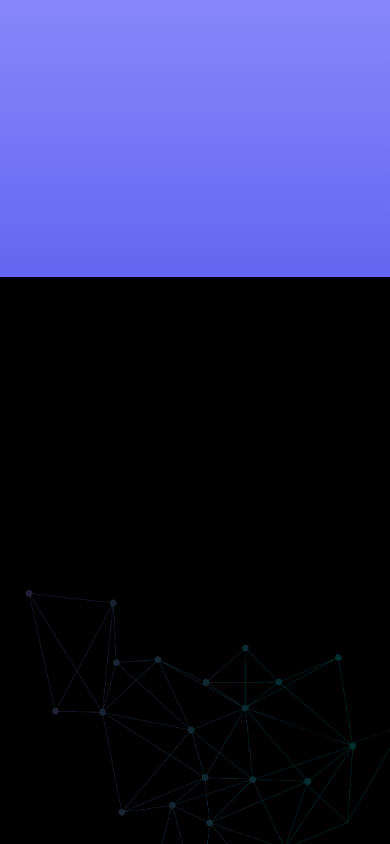
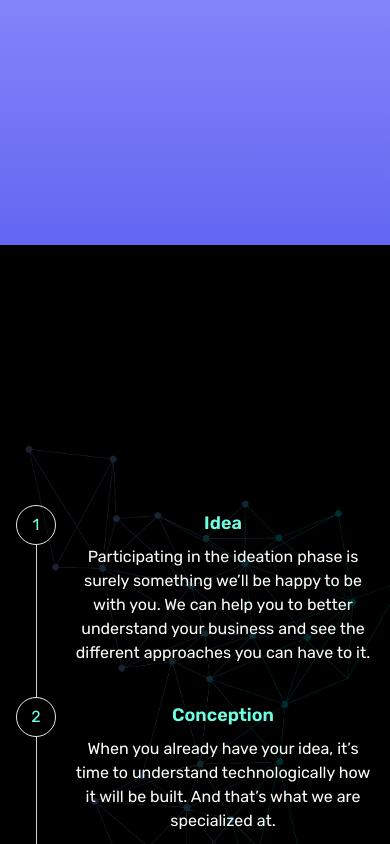
Before and after one commit to hack-a-chain/heckachain_website, a Next.js app: page / in a window 390 px wide. Shown: the part 1156-2000 px from the top of the page. Built offline with nearby package versions, Linux system fonts and the light colour scheme.

Commit message:
journey mobile

```diff
--- a/pages/_app.jsx
+++ b/pages/_app.jsx
@@ -76,7 +76,7 @@ function MyApp({ Component, pageProps }) {
       <ArrowCircleUpIcon
         className={
           show
-            ? "w-10 cursor-pointer text-primary fixed bottom-5 right-5 bg-grayHack rounded-full z-50"
+            ? "w-8 sm:w-10 cursor-pointer text-primary fixed bottom-5 right-5 bg-grayHack rounded-full z-50"
             : "hidden"
         }
         onClick={() => scrollToTop()}
--- a/pages/index.jsx
+++ b/pages/index.jsx
@@ -14,7 +14,7 @@ export default function Home() {
     <>
       <Hero />
       <TechChain />
-      <div className="relative challenges overflow-scroll sm:overflow-non">
+      <div className="relative challenges overflow-scroll sm:overflow-none">
         <Journey />
       </div>
       <Services />
--- a/src/components/Hero.jsx
+++ b/src/components/Hero.jsx
@@ -3,7 +3,7 @@ import NavLink from "./NavLink";
 
 export default function Hero() {
   return (
-    <div className="relative h-full max-h-170 pt-28 bg-black lg:pb-24 lg:overflow-hidden">
+    <div className="relative h-full max-h-170 pt-20 bg-black lg:pb-24 lg:overflow-hidden">
       <div className="mx-auto max-w-7xl lg:px-8">
         <div className="lg:grid lg:grid-cols-2 lg:gap-8">
           <div className="mx-auto max-w-md px-4 sm:max-w-2xl sm:px-6 sm:text-center lg:px-0 lg:text-left lg:flex lg:items-center">
--- a/src/components/Journey.jsx
+++ b/src/components/Journey.jsx
@@ -1,6 +1,29 @@
 import { useEffect, useState } from "react";
+import JourneyMobile from "./JourneyMobile";
 
 export default function Journey() {
+  const [showComponentDesktop, setShowComponentDesktop] = useState(true);
+  const [width, setWindowWidth] = useState(0);
+
+  const updateDimensions = () => {
+    const width = window.innerWidth;
+    setWindowWidth(width);
+  };
+
+  useEffect(() => {
+    updateDimensions();
+
+    window.addEventListener("resize", updateDimensions);
+
+    return () => window.removeEventListener("resize", updateDimensions);
+  }, [width]);
+
+  useEffect(() => {
+    width < 760
+      ? setShowComponentDesktop(false)
+      : setShowComponentDesktop(true);
+  }, [setShowComponentDesktop, width]);
+
   const [checked, setChecked] = useState(1);
   const [pause, setPause] = useState(false);
 
@@ -23,10 +46,10 @@ export default function Journey() {
   }, [checked, pause]);
 
   return (
-    <div className="progress overflow-hidden relative  h-full max-h-170">
+    <div className="progress overflow-hidden relative h-full">
       <div
         data-aos="fade-left"
-        className="relative text-center px-4 py-24 mx-auto max-w-7xl sm:px-6 lg:px-8"
+        className="relative text-center px-4 py-10 sm:py-24 mx-auto max-w-7xl sm:px-6 lg:px-8"
       >
         <h1 className="text-4xl font-extrabold tracking-tight text-gray-900 sm:text-5xl">
           <span className="block text-primary xl:inline">
@@ -44,6 +67,7 @@ export default function Journey() {
         className="absolute opacity-20 sm:-top-5 left-5 overflow-hidden"
       />
 
+      {showComponentDesktop ? (
         <div
           data-aos="fade-up"
           data-aos-anchor-placement="top-bottom"
@@ -211,10 +235,10 @@ export default function Journey() {
                 <div className="tab tab-0 ">
                   <h1>Idea</h1>
                   <p>
-                  Participating in the ideation phase is surely something we’ll
-                  be happy to be with you. We can help you to better understand
-                  your business and see the different approaches you can have to
-                  it.
+                    Participating in the ideation phase is surely something
+                    we’ll be happy to be with you. We can help you to better
+                    understand your business and see the different approaches
+                    you can have to it.
                   </p>
                 </div>
                 <div className="tab tab-1">
@@ -237,16 +261,17 @@ export default function Journey() {
                 <div className="tab tab-3">
                   <h1>Auditing</h1>
                   <p>
-                  If you have already developed your project and just need some
-                  good eyes to review it and make sure everything is correct, we
-                  are at your disposal to audit your smart contracts.
+                    If you have already developed your project and just need
+                    some good eyes to review it and make sure everything is
+                    correct, we are at your disposal to audit your smart
+                    contracts.
                   </p>
                 </div>
                 <div className="tab tab-4">
                   <h1>Improvement</h1>
                   <p>
-                  Thinking about building a new version for your project? That’s
-                  for sure something we can help you with.
+                    Thinking about building a new version for your project?
+                    That’s for sure something we can help you with.
                   </p>
                 </div>
               </div>
@@ -256,6 +281,9 @@ export default function Journey() {
             </div>
           </div>
         </div>
+      ) : (
+        <JourneyMobile />
+      )}
     </div>
   );
 }
--- /dev/null
+++ b/src/components/JourneyMobile.jsx
@@ -0,0 +1,99 @@
+export default function JourneyMobile() {
+  return (
+    <div className="px-4 py-16 mx-auto sm:max-w-xl md:max-w-full lg:max-w-screen-xl md:px-24 lg:px-8 lg:py-20">
+      <div className="grid gap-6 row-gap-10 lg:grid-cols-2">
+        <div className="lg:py-6 lg:pr-16">
+          <div className="flex">
+            <div className="flex flex-col items-center mr-4">
+              <div>
+                <div className="flex items-center justify-center w-10 h-10 border rounded-full">
+                  1
+                </div>
+              </div>
+              <div className="w-px h-full bg-gray-300" />
+            </div>
+            <div className="pt-1 pb-8">
+              <p className="mb-2 text-lg font-bold">Idea</p>
+              <p className="text-white">
+                Participating in the ideation phase is surely something we’ll be
+                happy to be with you. We can help you to better understand your
+                business and see the different approaches you can have to it.
+              </p>
+            </div>
+          </div>
+          <div className="flex">
+            <div className="flex flex-col items-center mr-4">
+              <div>
+                <div className="flex items-center justify-center w-10 h-10 border rounded-full">
+                  2
+                </div>
+              </div>
+              <div className="w-px h-full bg-gray-300" />
+            </div>
+            <div className="pt-1 pb-8">
+              <p className="mb-2 text-lg font-bold">Conception</p>
+              <p className="text-white">
+                When you already have your idea, it’s time to understand
+                technologically how it will be built. And that’s what we are
+                specialized at.
+              </p>
+            </div>
+          </div>
+          <div className="flex">
+            <div className="flex flex-col items-center mr-4">
+              <div>
+                <div className="flex items-center justify-center w-10 h-10 border rounded-full">
+                  3
+                </div>
+              </div>
+              <div className="w-px h-full bg-gray-300" />
+            </div>
+            <div className="pt-1 pb-8">
+              <p className="mb-2 text-lg font-bold">Development</p>
+              <p className="text-white">
+                We have a talented team of engineers who can develop your
+                project with the best security and coding practices. The
+                technology development is at our own risk, and you can trust
+                we’ll deliver a high-quality product.
+              </p>
+            </div>
+          </div>
+          <div className="flex">
+            <div className="flex flex-col items-center mr-4">
+              <div>
+                <div className="flex items-center justify-center w-10 h-10 border rounded-full">
+                  4
+                </div>
+              </div>
+              <div className="w-px h-full bg-gray-300" />
+            </div>
+            <div className="pt-1 pb-8">
+              <p className="mb-2 text-lg font-bold">Auditing</p>
+              <p className="text-white">
+                If you have already developed your project and just need some
+                good eyes to review it and make sure everything is correct, we
+                are at your disposal to audit your smart contracts.
+              </p>
+            </div>
+          </div>
+          <div className="flex">
+            <div className="flex flex-col items-center mr-4">
+              <div>
+                <div className="flex items-center justify-center w-10 h-10 border rounded-full">
+                  5
+                </div>
+              </div>
+            </div>
+            <div className="pt-1 pb-8">
+              <p className="mb-2 text-lg font-bold">Improvement</p>
+              <p className="text-white">
+                Thinking about building a new version for your project? That’s
+                for sure something we can help you with.
+              </p>
+            </div>
+          </div>
+        </div>
+      </div>
+    </div>
+  );
+}
--- a/styles/journey.css
+++ b/styles/journey.css
@@ -265,12 +265,22 @@
   color: white;
   background: #9997FF;
 }
+
 .challenges {
   background: #000;
   color: #6effe2;
   text-align: center;
-  height: 650px;
 }
+
+@media screen and (min-width: 760px) {
+  .challenges {
+    height: 700px;
+  }
+}
+
+
+
+
 .challenges .progress_inner {
   height: 10px;
   width: 700px;
```
Lines whose indentation alone changed are shown as unchanged.
